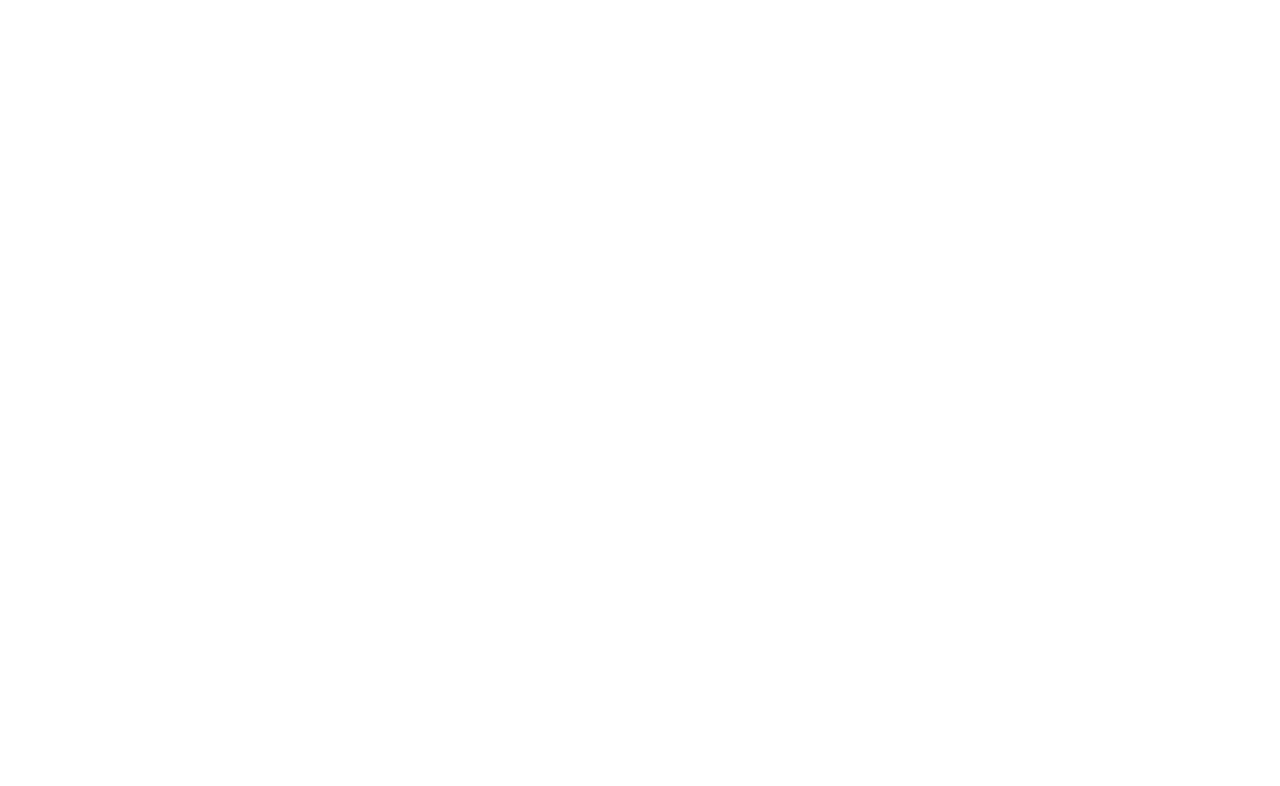
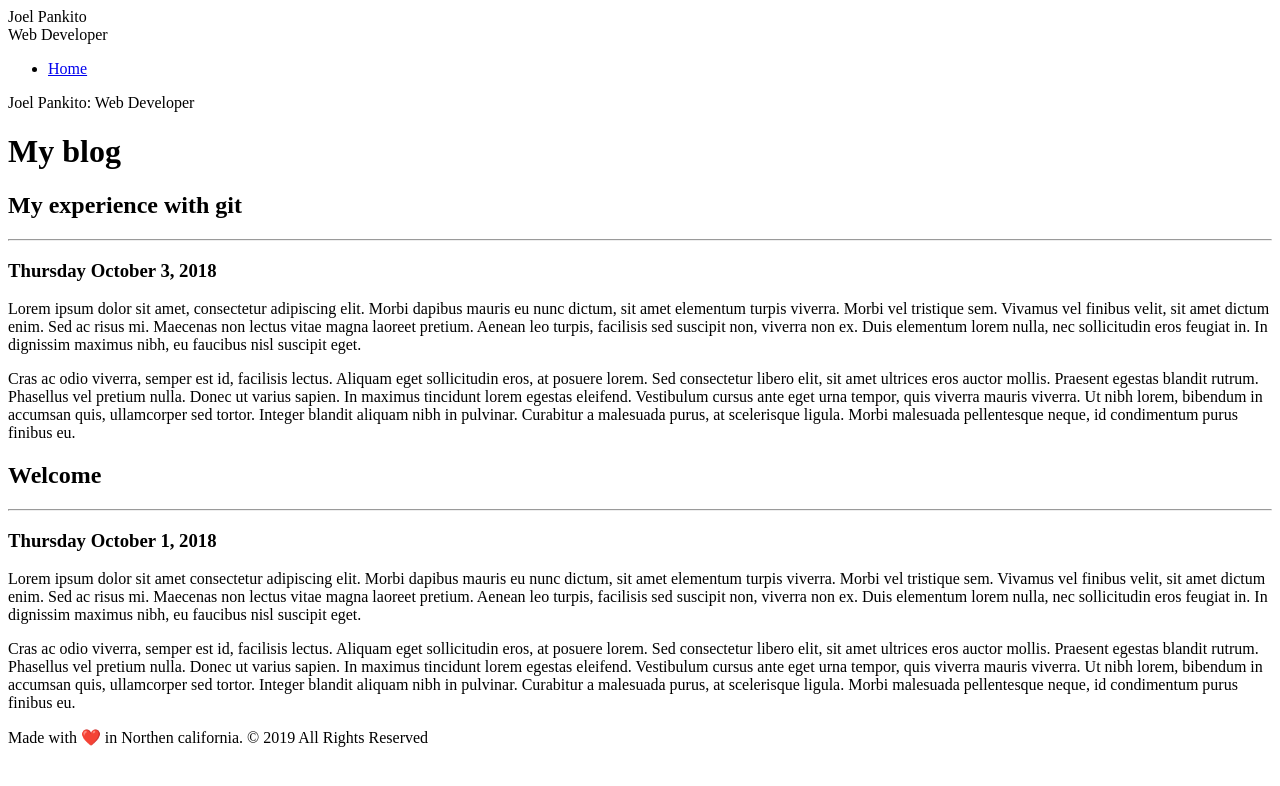
Before and after one commit to joelpankito/personal-blog, a plain HTML site: page index.html in a window 1280 px wide. Drawn offline with Linux system fonts and the light colour scheme.

Commit message:
html content written

```diff
--- a/index.html
+++ b/index.html
@@ -6,6 +6,71 @@
             <title>Joel Pankito - Web Developer</title>
         </head>
         <body>
-
+            <div class="parent">
+                <div class="wrapper">
+                    <nav>
+                        <div class="inner-wrap">
+                          <div class="site-header">Joel Pankito</div>
+                          <div class="site-subheader">Web Developer</div>
+                          <ul class="site-navigation">
+                            <li><a href="index.html">Home</a></li>
+                          </ul>
+                        </div>
+                    </nav>
+                    <main>
+                        <div class="menu">
+                            <div class="menu-icon" id="sidebarCollapse">
+                                <span class="mobile-header">Joel Pankito: Web Developer</span>
+                            </div>
+                        </div>
+                        <h1>My blog</h1>
+                        <article>
+                            <h2>My experience with git</h2>
+                            <hr />
+                            <h3>Thursday October 3, 2018</h3>
+                            <p>
+                            Lorem ipsum dolor sit amet, consectetur adipiscing elit. Morbi dapibus mauris eu nunc
+                            dictum, sit amet elementum turpis viverra. Morbi vel tristique sem. Vivamus vel finibus velit, sit amet
+                            dictum enim. Sed ac risus mi. Maecenas non lectus vitae magna laoreet pretium. Aenean leo turpis, facilisis
+                            sed suscipit non, viverra non ex. Duis elementum lorem nulla, nec sollicitudin eros feugiat in. In
+                            dignissim maximus nibh, eu faucibus nisl suscipit eget.
+                            </p>
+                            <p>
+                            Cras ac odio viverra, semper est id, facilisis lectus. Aliquam eget sollicitudin eros, at posuere lorem.
+                            Sed consectetur libero elit, sit amet ultrices eros auctor mollis. Praesent egestas blandit rutrum. Phasellus vel pretium nulla. Donec ut varius sapien. In maximus tincidunt lorem egestas eleifend. Vestibulum cursus ante
+                            eget urna tempor, quis viverra mauris viverra. Ut nibh lorem, bibendum in accumsan quis, ullamcorper sed
+                            tortor. Integer blandit aliquam nibh in pulvinar. Curabitur a malesuada purus, at scelerisque ligula. Morbi
+                            malesuada pellentesque neque, id condimentum purus finibus eu.
+                            </p>
+                        </article>
+                        <article>
+                                <h2>Welcome</h2>
+                                <hr />
+                                <h3>Thursday October 1, 2018</h3>
+                                <p>
+                                  Lorem ipsum dolor sit amet consectetur adipiscing elit. Morbi dapibus mauris eu nunc
+                                  dictum, sit amet elementum turpis viverra. Morbi vel tristique sem. Vivamus vel finibus velit, sit amet
+                                  dictum enim. Sed ac risus mi. Maecenas non lectus vitae magna laoreet pretium. Aenean leo turpis, facilisis
+                                  sed suscipit non, viverra non ex. Duis elementum lorem nulla, nec sollicitudin eros feugiat in. In
+                                  dignissim
+                                  maximus nibh, eu faucibus nisl suscipit eget.
+                                </p>
+                                <p>
+                                  Cras ac odio viverra, semper est id, facilisis lectus. Aliquam eget sollicitudin eros, at posuere lorem.
+                                  Sed
+                                  consectetur libero elit, sit amet ultrices eros auctor mollis. Praesent egestas blandit rutrum. Phasellus
+                                  vel
+                                  pretium nulla. Donec ut varius sapien. In maximus tincidunt lorem egestas eleifend. Vestibulum cursus ante
+                                  eget urna tempor, quis viverra mauris viverra. Ut nibh lorem, bibendum in accumsan quis, ullamcorper sed
+                                  tortor. Integer blandit aliquam nibh in pulvinar. Curabitur a malesuada purus, at scelerisque ligula. Morbi
+                                  malesuada pellentesque neque, id condimentum purus finibus eu.
+                                </p>
+                            </article>
+                            <footer>
+                                Made with ❤️ in Northen california. © 2019 All Rights Reserved
+                            </footer>
+                    </main>
+                </div>
+              </div>
         </body>
 </html>
```
